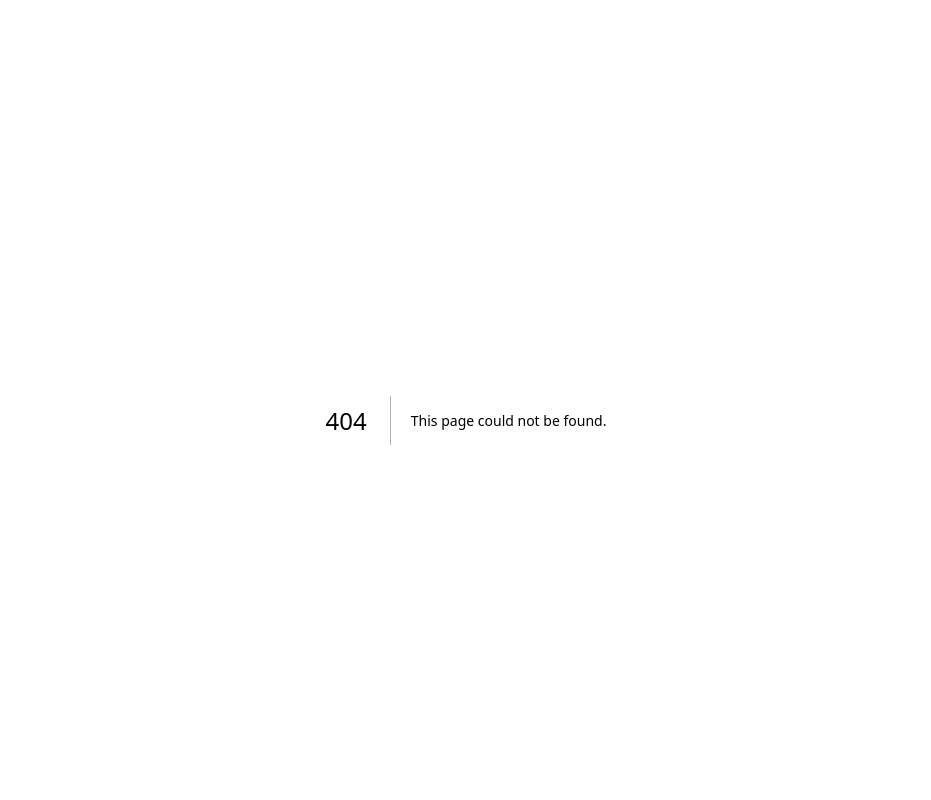
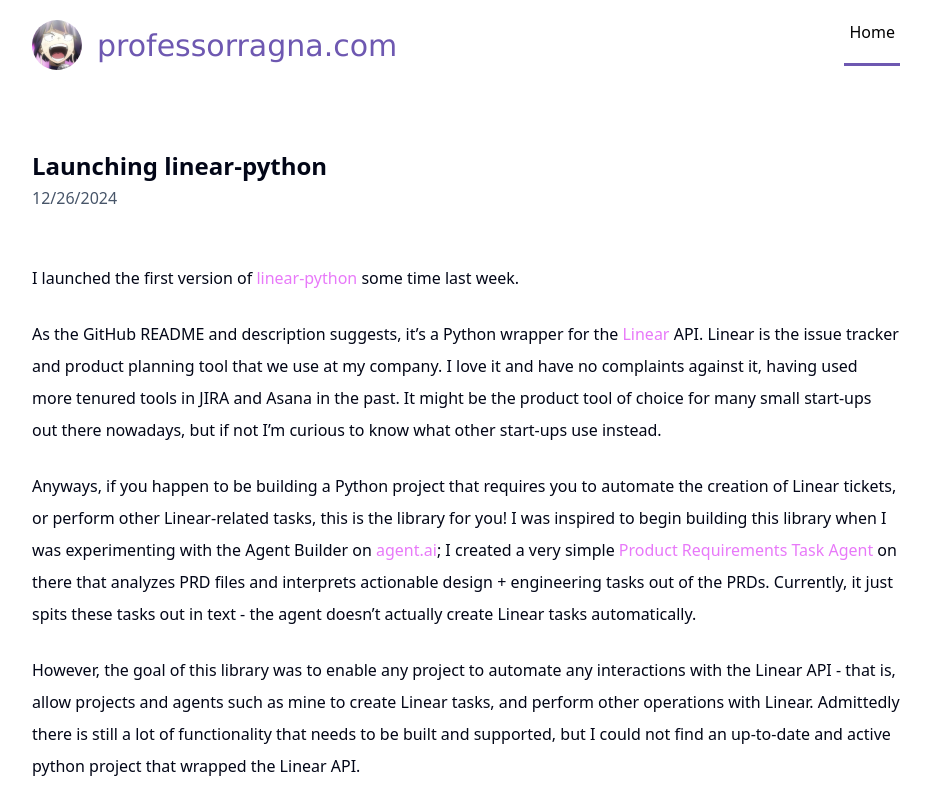
Before and after one commit to jpbullalayao/professorragna, a Next.js app: page /blog/launching-linear-python in a window 1280 px wide. Before the commit this address had no page. Shown: the top 800 px of the page, without its empty margins (174-1105 px from the left). Built offline with nearby package versions, Linux system fonts and the light colour scheme.

Commit message:
Write linear-python blog post (#14)
* Write linear-python blog post

* Fix lint

```diff
--- /dev/null
+++ b/src/app/blog/launching-linear-python/page.tsx
@@ -0,0 +1,85 @@
+import type { Metadata } from "next";
+
+import { Link } from "@/components/link";
+import { Text } from "@/components/text";
+
+export const metadata: Metadata = {
+  title: "Launching linear-python - Jourdan Bul-lalayao",
+  description:
+    "In this blog post, I discuss launching linear-python, a Python wrapper for the Linear API.",
+};
+
+const Post = () => (
+  <div className="flex flex-col gap-6">
+    <div className="mb-6">
+      <Text variant="header" tag="h1">
+        Launching linear-python
+      </Text>
+      <Text className="text-secondary">12/26/2024</Text>
+    </div>
+
+    <Text>
+      I launched the first version of{" "}
+      <Link
+        href="https://github.com/jpbullalayao/linear-python?ref=professorragna.com"
+        target="_blank"
+      >
+        linear-python
+      </Link>{" "}
+      some time last week.
+    </Text>
+
+    <Text>
+      As the GitHub README and description suggests, it’s a Python wrapper for
+      the{" "}
+      <Link href="https://linear.app/?ref=professorragna.com" target="_blank">
+        Linear
+      </Link>{" "}
+      API. Linear is the issue tracker and product planning tool that we use at
+      my company. I love it and have no complaints against it, having used more
+      tenured tools in JIRA and Asana in the past. It might be the product tool
+      of choice for many small start-ups out there nowadays, but if not I’m
+      curious to know what other start-ups use instead.
+    </Text>
+
+    <Text>
+      Anyways, if you happen to be building a Python project that requires you
+      to automate the creation of Linear tickets, or perform other
+      Linear-related tasks, this is the library for you! I was inspired to begin
+      building this library when I was experimenting with the Agent Builder on{" "}
+      <Link href="https://agent.ai/?ref=professorragna.com" target="_blank">
+        agent.ai
+      </Link>
+      ; I created a very simple{" "}
+      <Link href="https://agent.ai/profile/34f619tk5rlxvh62?ref=professorragna.com">
+        Product Requirements Task Agent
+      </Link>{" "}
+      on there that analyzes PRD files and interprets actionable design +
+      engineering tasks out of the PRDs. Currently, it just spits these tasks
+      out in text - the agent doesn’t actually create Linear tasks
+      automatically.
+    </Text>
+
+    <Text>
+      However, the goal of this library was to enable any project to automate
+      any interactions with the Linear API - that is, allow projects and agents
+      such as mine to create Linear tasks, and perform other operations with
+      Linear. Admittedly there is still a lot of functionality that needs to be
+      built and supported, but I could not find an up-to-date and active python
+      project that wrapped the Linear API.
+    </Text>
+
+    <Text>
+      Give it a try, and let me know what you think! You can download it from{" "}
+      <Link
+        href="https://pypi.org/project/linear-python?ref=professorragna.com"
+        target="_blank"
+      >
+        PyPI
+      </Link>{" "}
+      here.
+    </Text>
+  </div>
+);
+
+export default Post;
--- a/src/app/page.tsx
+++ b/src/app/page.tsx
@@ -15,6 +15,11 @@ export const metadata: Metadata = {
 };
 
 const posts = [
+  {
+    title: "Launching linear-python",
+    href: "/blog/launching-linear-python",
+    date: "12/26/2024",
+  },
   {
     title: "Be a product engineer",
     href: "/blog/be-a-product-engineer",
```
